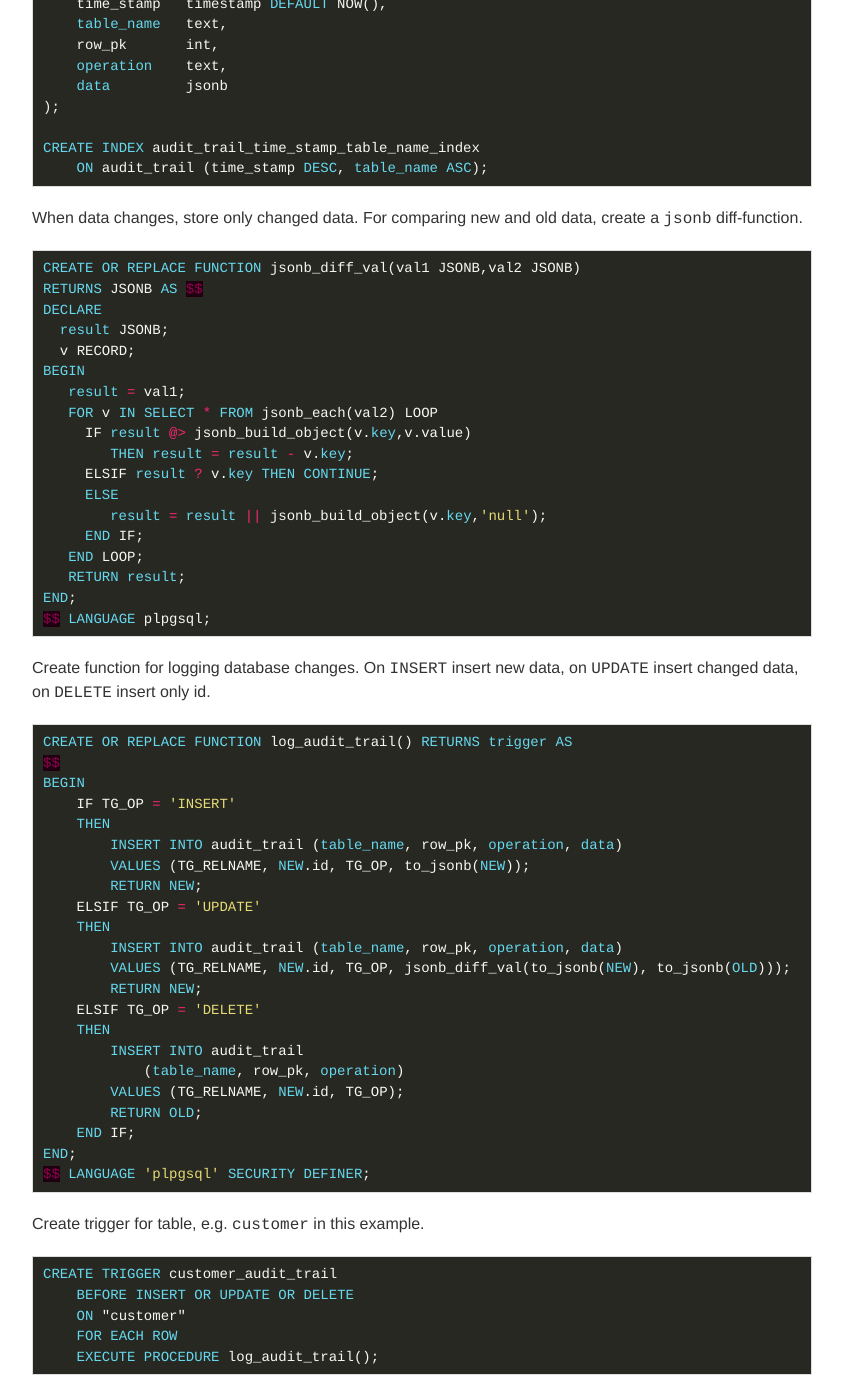
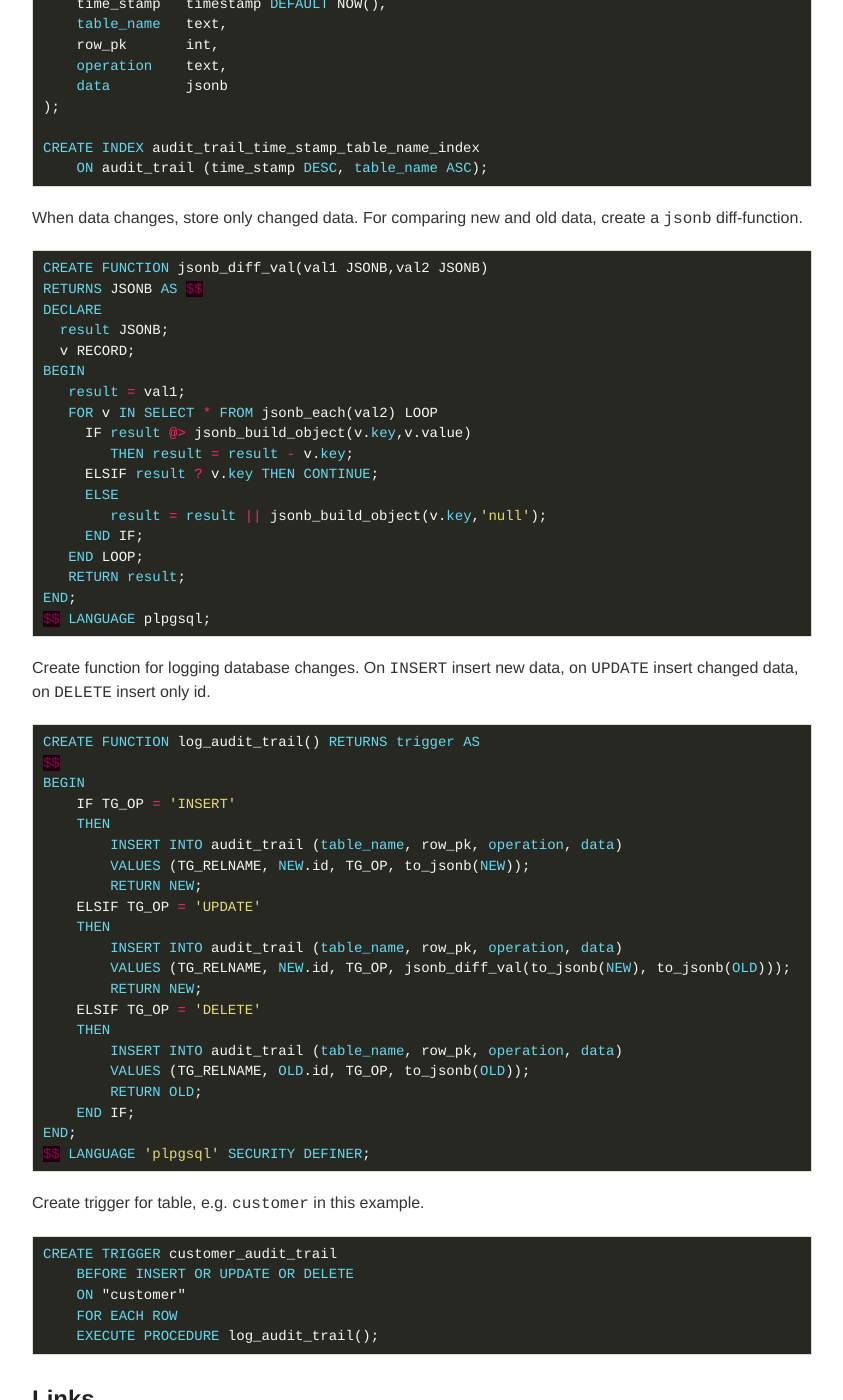
Before and after one commit to ttu/ttu.github.io, a Jekyll site: the page built from _posts/2023-3-9-postgres-simple-audit-trail.md, in a window 1280 px wide and 1400 px high, scrolled down 481 px. Shown: the whole window, without its empty margins (218-1061 px from the left). Built offline with Jekyll 4.4.1, drawn with Linux system fonts in a browser that asks for light colours.

Commit message:
Fix sql from simple audit trail post

````diff
--- a/_posts/2023-3-9-postgres-simple-audit-trail.md
+++ b/_posts/2023-3-9-postgres-simple-audit-trail.md
@@ -30,7 +30,7 @@ CREATE INDEX audit_trail_time_stamp_table_name_index
 When data changes, store only changed data. For comparing new and old data, create a `jsonb` diff-function.
 
 ```sql
-CREATE OR REPLACE FUNCTION jsonb_diff_val(val1 JSONB,val2 JSONB)
+CREATE FUNCTION jsonb_diff_val(val1 JSONB,val2 JSONB)
 RETURNS JSONB AS $$
 DECLARE
   result JSONB;
@@ -53,7 +53,7 @@ $$ LANGUAGE plpgsql;
 Create function for logging database changes. On `INSERT` insert new data, on `UPDATE` insert changed data, on `DELETE` insert only id.
 
 ```sql
-CREATE OR REPLACE FUNCTION log_audit_trail() RETURNS trigger AS
+CREATE FUNCTION log_audit_trail() RETURNS trigger AS
 $$
 BEGIN
     IF TG_OP = 'INSERT'
@@ -68,9 +68,8 @@ BEGIN
         RETURN NEW;
     ELSIF TG_OP = 'DELETE'
     THEN
-        INSERT INTO audit_trail
-            (table_name, row_pk, operation)
-        VALUES (TG_RELNAME, NEW.id, TG_OP);
+        INSERT INTO audit_trail (table_name, row_pk, operation, data)
+        VALUES (TG_RELNAME, OLD.id, TG_OP, to_jsonb(OLD));
         RETURN OLD;
     END IF;
 END;
````
